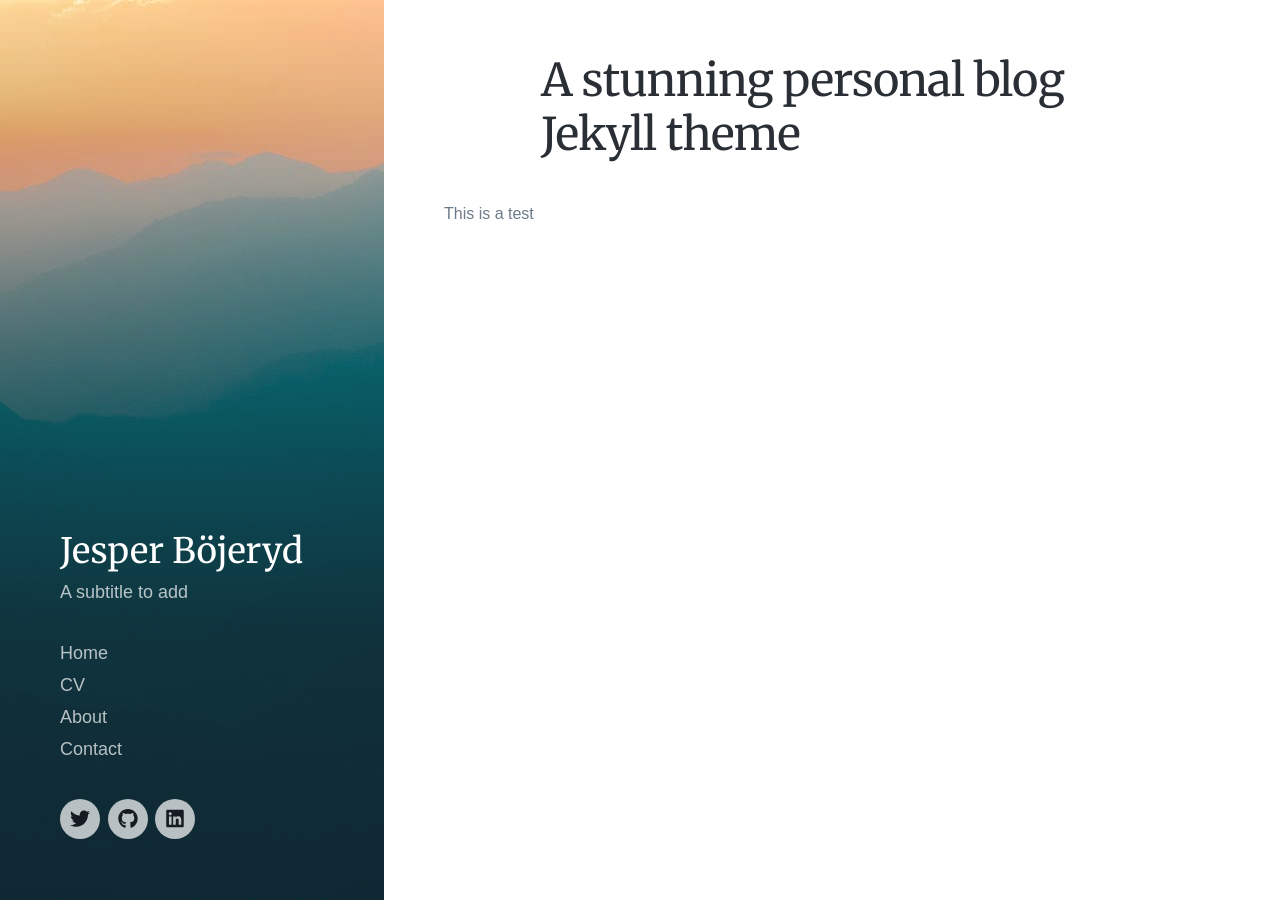
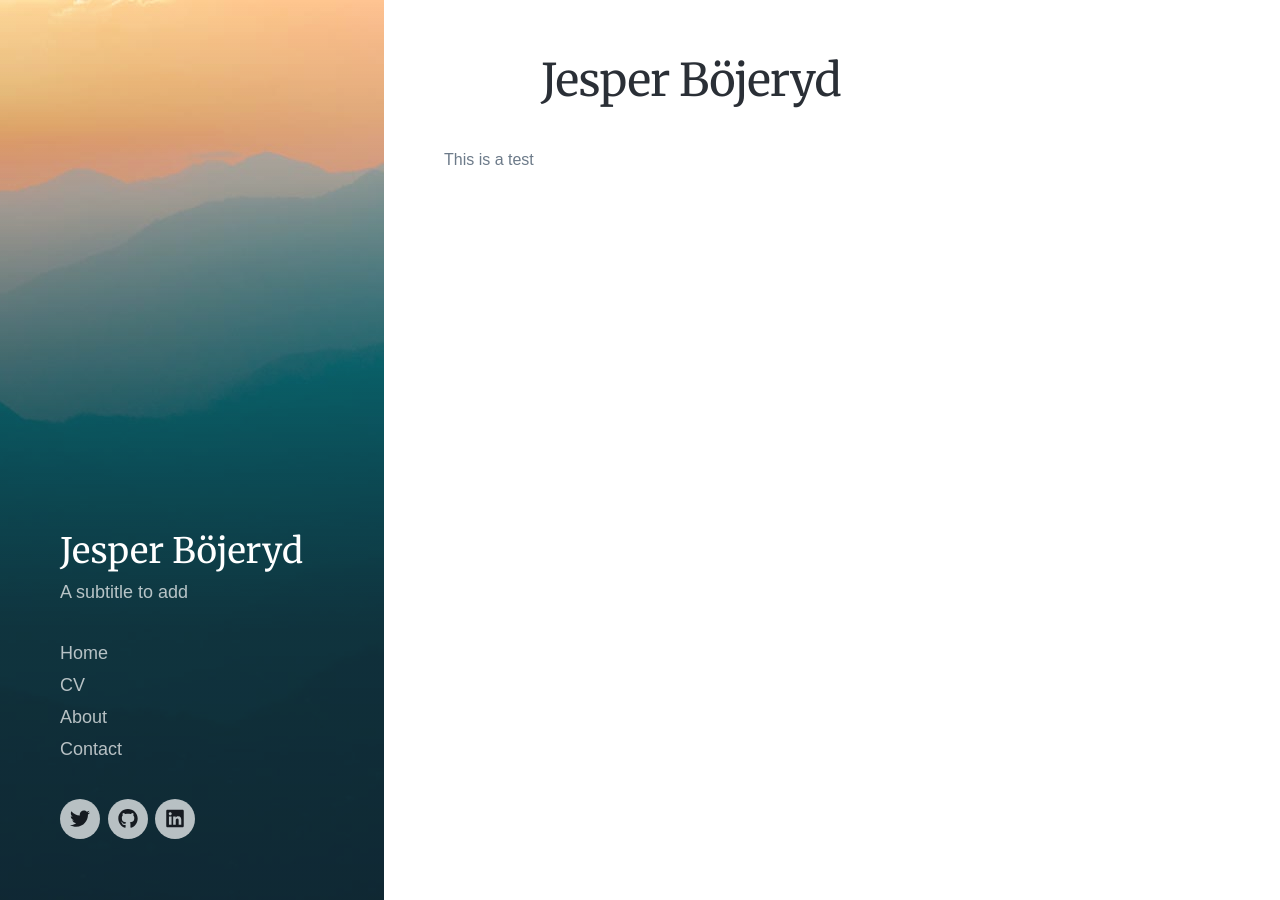
Before and after one commit to bojeryd91/bojeryd91.github.io, a Jekyll site: the page built from index.md, in a window 1280 px wide and 900 px high. Built offline with Jekyll 4.4.1, drawn with Linux system fonts in a browser that asks for light colours; nearby versions of some CDN libraries; some web fonts are replaced.

Commit message:
Update index.md

```diff
--- a/index.md
+++ b/index.md
@@ -1,7 +1,7 @@
 ---
 layout: page
-title: A stunning personal blog Jekyll theme
-description: Journal is a stunning personal blog Jekyll theme with an image-focused design.
+title: Jesper Böjeryd
+description: This is Jesper Böjeryds personal webpage for research.
 featured_image: /images/demo/demo-landscape.jpg
 ---
 
```
